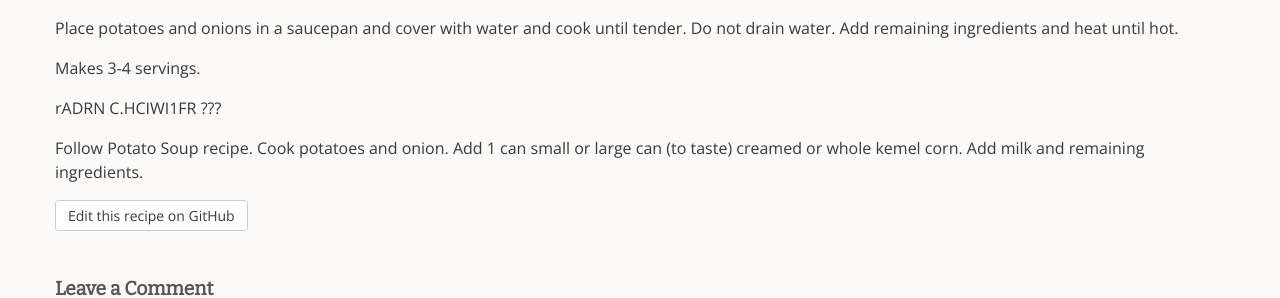
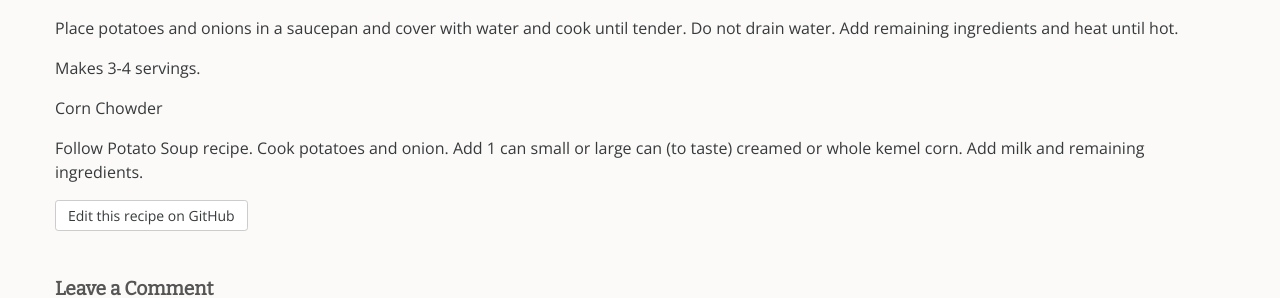
Before and after one commit to rdyar/tdfc, a Jekyll site: the page built from _soup-and-salad/potato-soup.md, in a window 1280 px wide and 1203 px high. Shown: the part 345-643 px from the top of the window. Built offline with Jekyll 4.4.1, drawn with Linux system fonts in a browser that asks for light colours.

Commit message:
Update potato-soup.md

```diff
--- a/_soup-and-salad/potato-soup.md
+++ b/_soup-and-salad/potato-soup.md
@@ -13,7 +13,8 @@ drain water. Add remaining ingredients and heat until hot.
 
 Makes 3-4 servings.
 
-rADRN C.HCIWI1FR ???
+
+Corn Chowder
 
 Follow Potato Soup recipe. Cook potatoes and onion. Add 1 can small or large can (to taste)
 creamed or whole kemel corn. Add milk and remaining ingredients.
```
